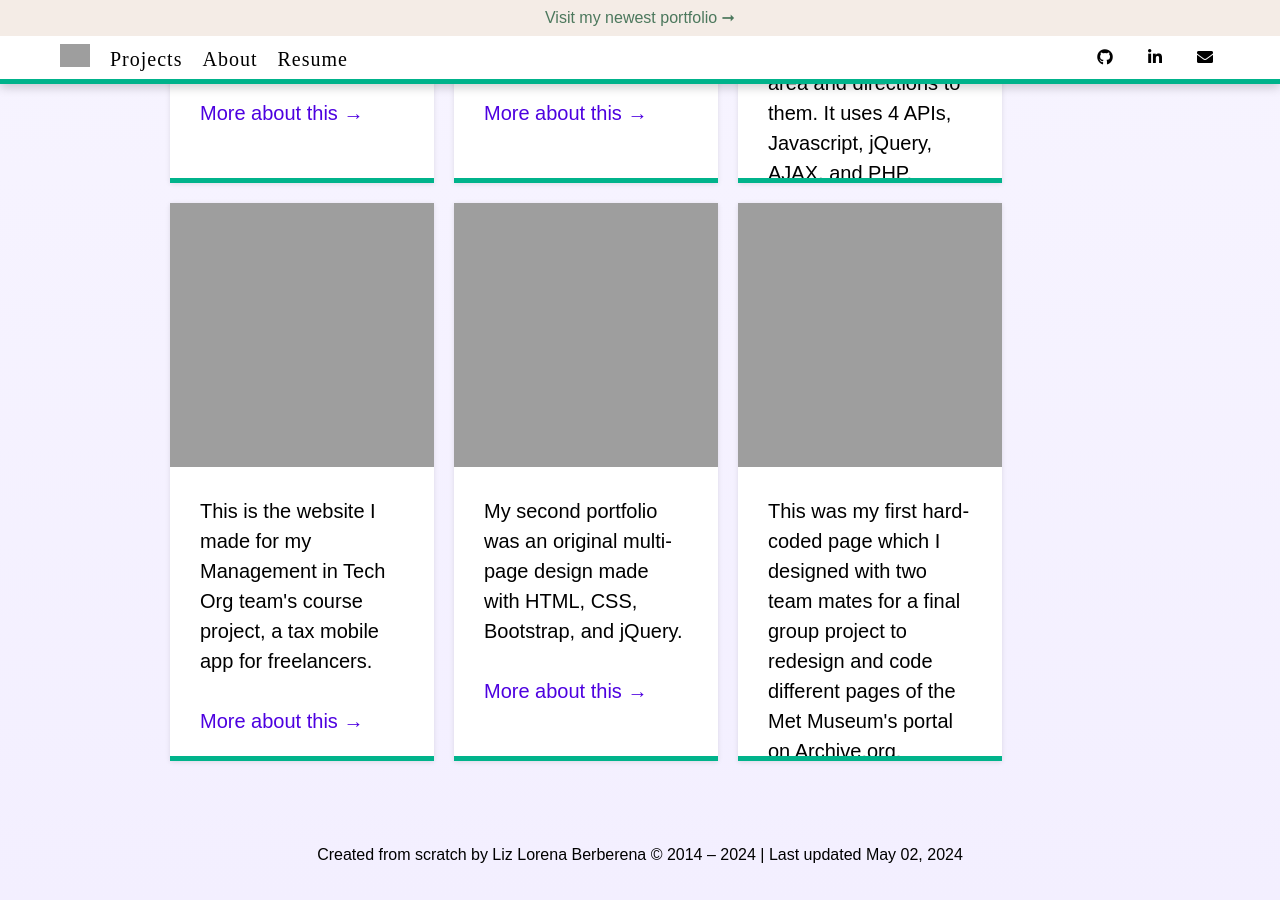
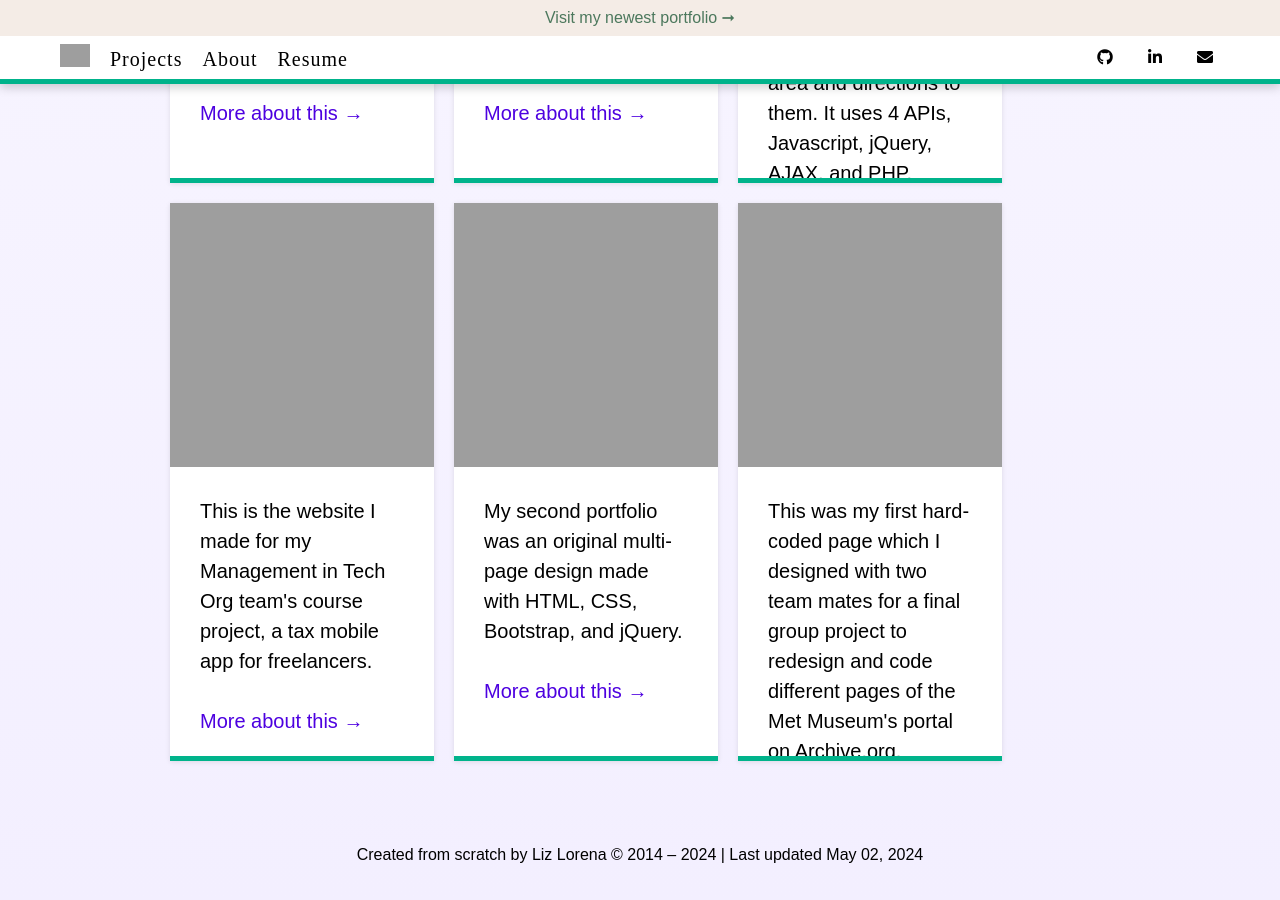
Before and after one commit to liz-lorena/mid-2019, a Jekyll site: the page built from index.html, in a window 1280 px wide and 900 px high, scrolled down 2011 px. Built offline with Jekyll 4.4.1, drawn with Linux system fonts in a browser that asks for light colours; nearby versions of some CDN libraries; the list of posts is cut into pages by our own code; grey boxes are pictures that could not be loaded.

Commit message:
Update credits.html

```diff
--- a/_includes/credits.html
+++ b/_includes/credits.html
@@ -1,4 +1,4 @@
 <div id="credits">
-	<p style="text-align:center;">Created from scratch by Liz Lorena Berberena © 2014 – {{ site.time | date: '%Y' }} | Last updated {{ site.time | date: '%B %d, %Y' }}
+	<p style="text-align:center;">Created from scratch by Liz Lorena © 2014 – {{ site.time | date: '%Y' }} | Last updated {{ site.time | date: '%B %d, %Y' }}
 	</p>
 </div>
```
